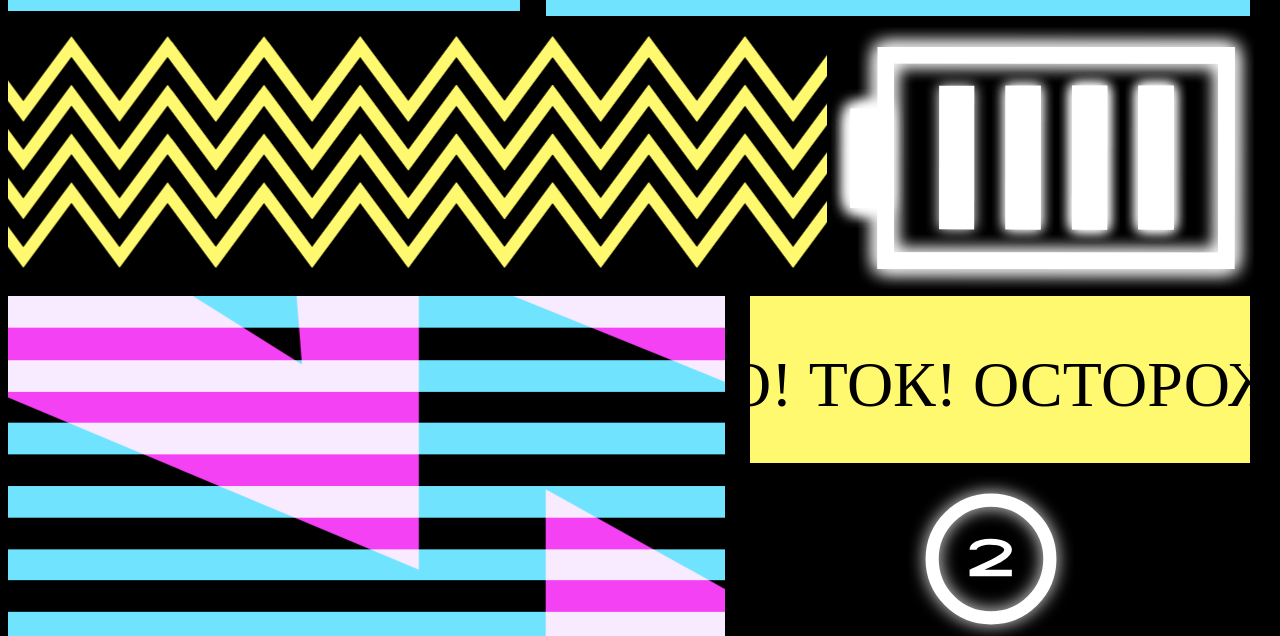
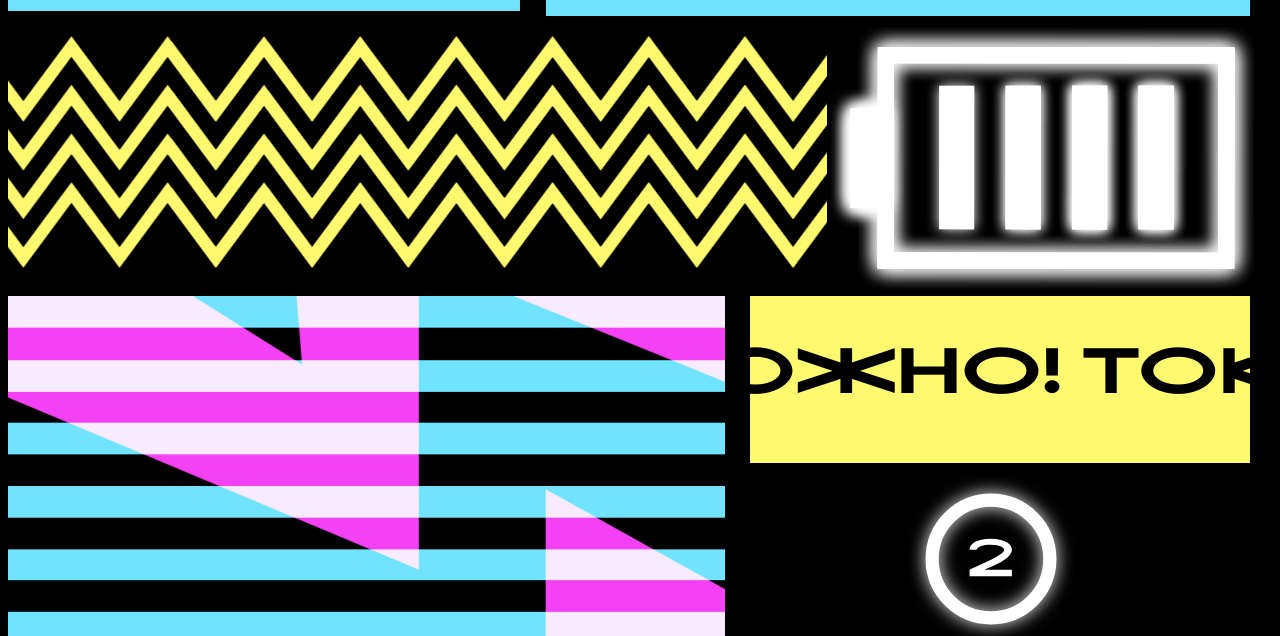
Before and after one commit to poliash/jelectry, a plain HTML site: page index.html in a window 1280 px wide. Shown: the part 522-1158 px from the top of the page. Drawn offline with Linux system fonts and the light colour scheme.

Commit message:
style.css

```diff
--- a/stylesheets/style.css
+++ b/stylesheets/style.css
@@ -1,3 +1,23 @@
 @import "reset.css";
 @import "content.css";
 @import "responsive.css";
+@font-face {
+    font-family: "IFKica-Bold";
+    src: url("../fonts/IFKica-Bold.ttf") format("truetype");
+    font-style: bold;
+    font-weight: bold;
+}
+
+@font-face {
+    font-family: "IFKica-Light";
+    src: url("../fonts/IFKica-Light.ttf") format("truetype");
+    font-style: Light;
+    font-weight: Light;
+}
+
+@font-face {
+    font-family: "IFKica-Regular";
+    src: url("../fonts/IFKica-Regular.ttf") format("truetype");
+    font-style: normal;
+    font-weight: normal;
+}
```
